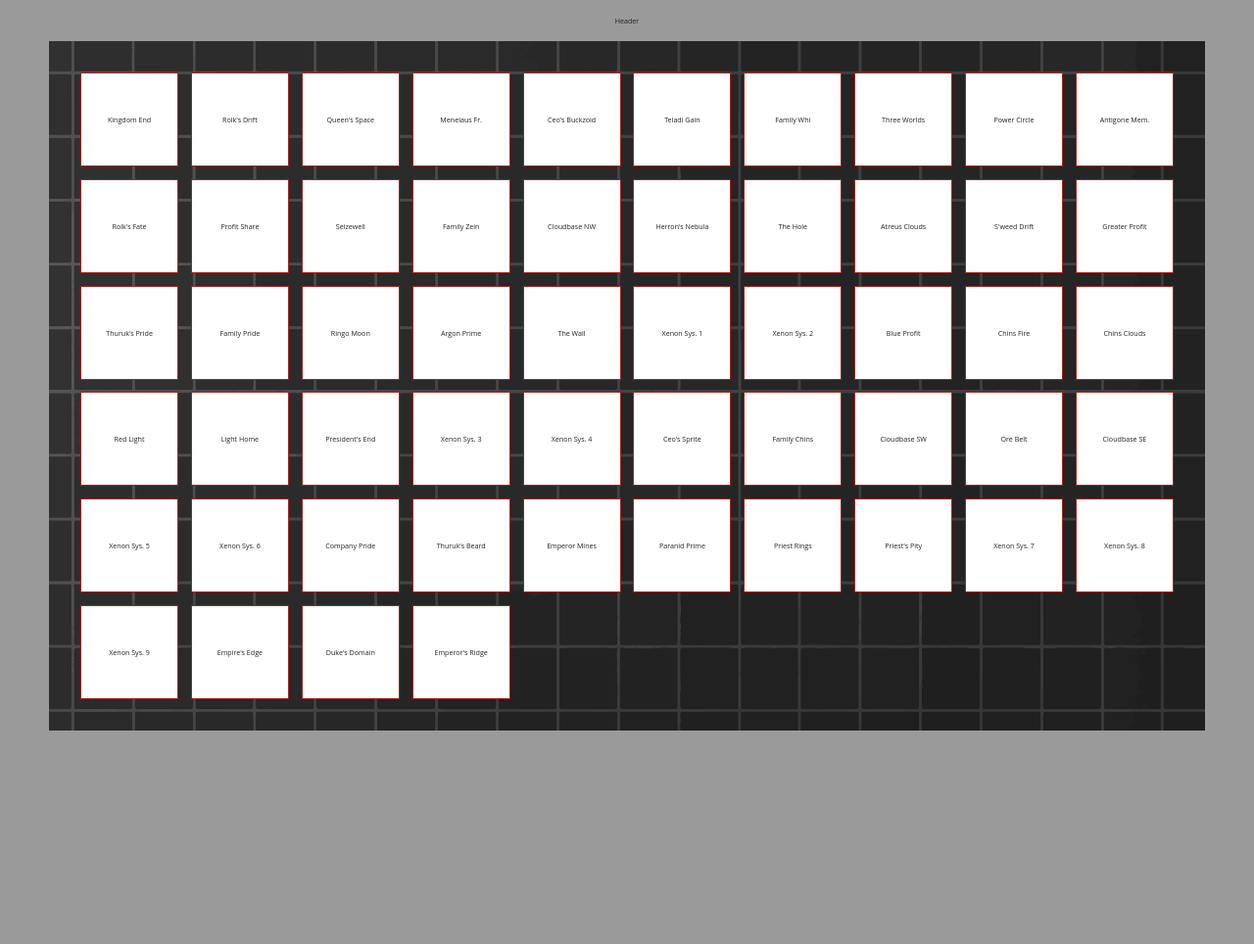
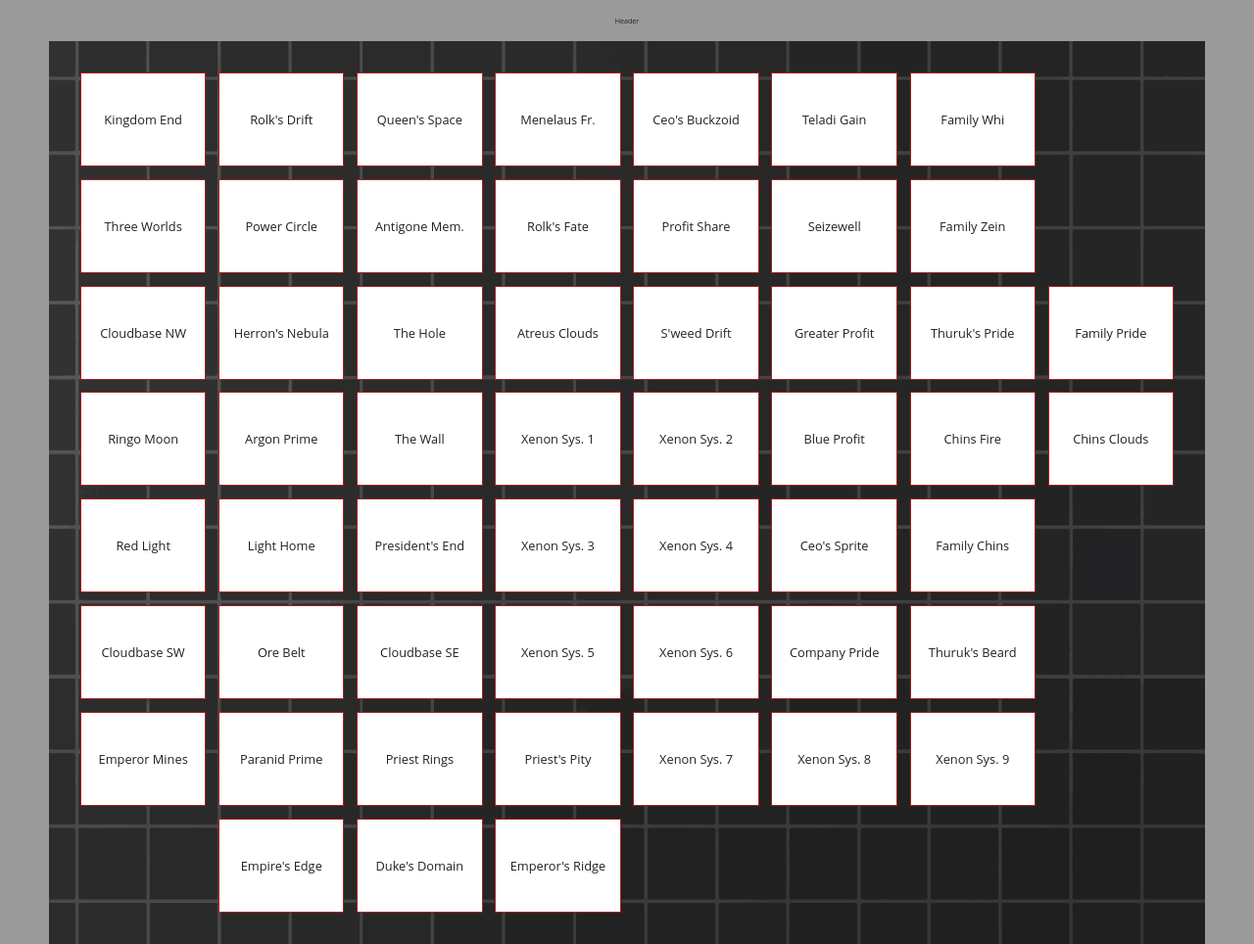
Before and after one commit to Podexus23/12-x-btf-map, a website with bundled scripts: page index.html in a window 1280 px wide. Shown: the whole page at 98% size. Before the commit the page ends 800 px from the top, so only its background shows below. Built offline with nearby package versions, Linux system fonts and the light colour scheme.

Commit message:
feat: generate simple map

```diff
--- /dev/null
+++ b/src/js/config.js
@@ -0,0 +1,3 @@
+export const mapSize = 64;
+export const mapRowSize = 8;
+export const mapColSize = 8;
--- /dev/null
+++ b/src/js/data/racesData.js
@@ -0,0 +1 @@
+const races = ["Argon", "Boron", "Paranid", "Split", "Teladi", "Xenon"];
--- /dev/null
+++ b/src/js/data/systemsData.js
@@ -0,0 +1,299 @@
+const allSystems = [
+  "Kingdom End",
+  "Rolk's Drift",
+  "Queen's Space",
+  "Menelaus Fr.",
+  "Ceo's Buckzoid",
+  "Teladi Gain",
+  "Family Whi",
+
+  "Three Worlds",
+  "Power Circle",
+  "Antigone Mem.",
+  "Rolk's Fate",
+  "Profit Share",
+  "Seizewell",
+  "Family Zein",
+
+  "Cloudbase NW",
+  "Herron's Nebula",
+  "The Hole",
+  "Atreus Clouds",
+  "S'weed Drift",
+  "Greater Profit",
+  "Thuruk's Pride",
+  "Family Pride",
+
+  "Ringo Moon",
+  "Argon Prime",
+  "The Wall",
+  "Xenon Sys. 1",
+  "Xenon Sys. 2",
+  "Blue Profit",
+  "Chins Fire",
+  "Chins Clouds",
+
+  "Red Light",
+  "Light Home",
+  "President's End",
+  "Xenon Sys. 3",
+  "Xenon Sys. 4",
+  "Ceo's Sprite",
+  "Family Chins",
+
+  "Cloudbase SW",
+  "Ore Belt",
+  "Cloudbase SE",
+  "Xenon Sys. 5",
+  "Xenon Sys. 6",
+  "Company Pride",
+  "Thuruk's Beard",
+
+  "Emperor Mines",
+  "Paranid Prime",
+  "Priest Rings",
+  "Priest's Pity",
+  "Xenon Sys. 7",
+  "Xenon Sys. 8",
+  "Xenon Sys. 9",
+
+  "Empire's Edge",
+  "Duke's Domain",
+  "Emperor's Ridge",
+];
+
+const systems = {
+  //first row
+  "Kingdom End": {
+    race: "Boron",
+    coords: [0, 0],
+  },
+  "Rolk's Drift": {
+    race: "Boron",
+    coords: [0, 1],
+  },
+  "Queen's Space": {
+    race: "Boron",
+    coords: [0, 2],
+  },
+  "Menelaus Fr.": {
+    race: "Boron",
+    coords: [0, 3],
+  },
+  "Ceo's Buckzoid": {
+    race: "Argon",
+    coords: [0, 4],
+  },
+  "Teladi Gain": {
+    race: "Argon",
+    coords: [0, 5],
+  },
+  "Family Whi": {
+    race: "Split",
+    coords: [0, 6],
+  },
+
+  //second row
+  "Three Worlds": {
+    race: "Argon",
+    coords: [1, 0],
+  },
+  "Power Circle": {
+    race: "Argon",
+    coords: [1, 1],
+  },
+  "Antigone Mem.": {
+    race: "Argon",
+    coords: [1, 2],
+  },
+  "Rolk's Fate": {
+    race: "Boron",
+    coords: [1, 3],
+  },
+  "Profit Share": {
+    race: "Teladi",
+    coords: [1, 4],
+  },
+  Seizewell: {
+    race: "Teladi",
+    neighbours: {
+      north: `Teladi Gain`,
+      west: "Profit Share",
+      south: "Greater Profit",
+      east: null,
+    },
+    coords: [1, 5],
+  },
+  "Family Zein": {
+    race: "Split",
+    coords: [1, 6],
+  },
+  //third row
+  "Cloudbase NW": {
+    race: "Argon",
+    coords: [2, 0],
+  },
+  "Herron's Nebula": {
+    race: "Argon",
+    coords: [2, 1],
+  },
+  "The Hole": {
+    race: "Argon",
+    coords: [2, 2],
+  },
+  "Atreus Clouds": {
+    race: "Boron",
+    coords: [2, 3],
+  },
+  "S'weed Drift": {
+    race: "Teladi",
+    coords: [2, 4],
+  },
+  "Greater Profit": {
+    race: "Teladi",
+    coords: [2, 5],
+  },
+  "Thuruk's Pride": {
+    race: "Split",
+    coords: [2, 6],
+  },
+  "Family Pride": {
+    race: "Split",
+    coords: [2, 7],
+  },
+  //Fourth row
+
+  "Ringo Moon": {
+    race: "Argon",
+    coords: [3, 0],
+  },
+  "Argon Prime": {
+    race: "Argon",
+    coords: [3, 1],
+  },
+  "The Wall": {
+    race: "Argon",
+    coords: [3, 2],
+  },
+  "Xenon Sys. 1": {
+    race: "Xenon",
+    coords: [3, 3],
+  },
+  "Xenon Sys. 2": {
+    race: "Xenon",
+    coords: [3, 4],
+  },
+  "Blue Profit": {
+    race: "Teladi",
+    coords: [3, 5],
+  },
+  "Chins Fire": {
+    race: "Split",
+    coords: [3, 6],
+  },
+  "Chins Clouds": {
+    race: "Split",
+    coords: [3, 7],
+  },
+  //fifth row
+  "Red Light": {
+    race: "Argon",
+    coords: [4, 0],
+  },
+  "Light Home": {
+    race: "Argon",
+    coords: [4, 1],
+  },
+  "President's End": {
+    race: "Argon",
+    coords: [4, 2],
+  },
+  "Xenon Sys. 3": {
+    race: "Xenon",
+    coords: [4, 3],
+  },
+  "Xenon Sys. 4": {
+    race: "Xenon",
+    coords: [4, 4],
+  },
+  "Ceo's Sprite": {
+    race: "Teladi",
+    coords: [4, 5],
+  },
+  "Family Chins": {
+    race: "Split",
+    coords: [4, 6],
+  },
+  //sixth row
+  "Cloudbase SW": {
+    race: "Argon",
+    coords: [5, 0],
+  },
+  "Ore Belt": {
+    race: "Argon",
+    coords: [5, 1],
+  },
+  "Cloudbase SE": {
+    race: "Argon",
+    coords: [5, 2],
+  },
+  "Xenon Sys. 5": {
+    race: "Xenon",
+    coords: [5, 3],
+  },
+  "Xenon Sys. 6": {
+    race: "Xenon",
+    coords: [5, 4],
+  },
+  "Company Pride": {
+    race: "Teladi",
+    coords: [5, 5],
+  },
+  "Thuruk's Beard": {
+    race: "Split",
+    coords: [5, 6],
+  },
+  //seventh row
+  "Emperor Mines": {
+    race: "Paranid",
+    coords: [6, 0],
+  },
+  "Paranid Prime": {
+    race: "Paranid",
+    coords: [6, 1],
+  },
+  "Priest Rings": {
+    race: "Paranid",
+    coords: [6, 2],
+  },
+  "Priest's Pity": {
+    race: "Paranid",
+    coords: [6, 3],
+  },
+  "Xenon Sys. 7": {
+    race: "Xenon",
+    coords: [6, 4],
+  },
+  "Xenon Sys. 8": {
+    race: "Xenon",
+    coords: [6, 5],
+  },
+  "Xenon Sys. 9": {
+    race: "Xenon",
+    coords: [6, 6],
+  },
+  //eight row
+  "Empire's Edge": {
+    race: "Paranid",
+    coords: [7, 1],
+  },
+  "Duke's Domain": {
+    race: "Paranid",
+    coords: [7, 2],
+  },
+  "Emperor's Ridge": {
+    race: "Paranid",
+    coords: [7, 3],
+  },
+};
+export { systems, allSystems };
--- a/src/js/model.js
+++ b/src/js/model.js
@@ -1,23 +1,58 @@
-import { systems, allSystems } from "./systemsData.js";
+import { systems, allSystems } from "./data/systemsData.js";
+import { mapColSize, mapRowSize, mapSize } from "./config.js";
 
 const mainContainer = document.querySelector(".container");
 const mapContainer = document.querySelector(".map");
 const header = document.querySelector(".header");
 
-const mapBlocks = allSystems;
+/**
+ * Create empty blocks for the map
+ * @param {number} numOfBlocks
+ */
+const createMapBlocks = function (numOfBlocks) {
+  let columnCoord = 0;
+  for (let i = 0; i < numOfBlocks; i++) {
+    let rowCoord = i % mapRowSize;
+    columnCoord = Math.floor(i / mapColSize);
 
-const addMapBlocks = function () {
-  mapBlocks.forEach((block) => {
     const div = document.createElement("div");
     div.classList.add("map__block");
-    div.textContent = block;
+    div.textContent = `block`;
+    div.dataset.coords = `${rowCoord},${columnCoord}`;
+
     mapContainer.append(div);
+  }
+};
+/**
+ * Add data to map block from Data about systems
+ */
+const generateMap = function () {
+  const names = Object.keys(systems);
+
+  let blocks = mapContainer.querySelectorAll(".map__block");
+  blocks.forEach((block) => {
+    const [x, y] = block.dataset.coords.split(",");
+    let isEmpty = true;
+
+    names.forEach((name, i) => {
+      const [sysY, sysX] = systems[`${name}`].coords;
+
+      if (+sysX === +x && +sysY === +y) {
+        block.textContent = name;
+        names.splice(i, 1);
+        block.classList.remove("hidden");
+        isEmpty = false;
+        return;
+      }
+    });
+    if (isEmpty) block.classList.add("hidden");
   });
+  console.log(blocks);
 };
 
 const init = function () {
-  console.log(systems);
-  addMapBlocks();
+  createMapBlocks(mapSize);
+  generateMap();
 };
 
 export { init };
--- a/src/js/systemsData.js
+++ /dev/null
@@ -1,108 +0,0 @@
-const races = ["Argon", "Boron", "Paranid", "Split", "Teladi", "Xenon"];
-
-export const allSystems = [
-  "Kingdom End",
-  "Rolk's Drift",
-  "Queen's Space",
-  "Menelaus Fr.",
-
-  "Ceo's Buckzoid",
-  "Teladi Gain",
-  "Family Whi",
-  "Three Worlds",
-
-  "Power Circle",
-  "Antigone Mem.",
-  "Rolk's Fate",
-  "Profit Share",
-  "Seizewell",
-  "Family Zein",
-  "Cloudbase NW",
-  "Herron's Nebula",
-  "The Hole",
-  "Atreus Clouds",
-  "S'weed Drift",
-  "Greater Profit",
-  "Thuruk's Pride",
-  "Family Pride",
-  "Ringo Moon",
-  "Argon Prime",
-  "The Wall",
-  "Xenon Sys. 1",
-  "Xenon Sys. 2",
-  "Blue Profit",
-  "Chins Fire",
-  "Chins Clouds",
-  "Red Light",
-  "Light Home",
-  "President's End",
-  "Xenon Sys. 3",
-  "Xenon Sys. 4",
-  "Ceo's Sprite",
-  "Family Chins",
-  "Cloudbase SW",
-  "Ore Belt",
-  "Cloudbase SE",
-  "Xenon Sys. 5",
-  "Xenon Sys. 6",
-  "Company Pride",
-  "Thuruk's Beard",
-  "Emperor Mines",
-  "Paranid Prime",
-  "Priest Rings",
-  "Priest's Pity",
-  "Xenon Sys. 7",
-  "Xenon Sys. 8",
-  "Xenon Sys. 9",
-  "Empire's Edge",
-  "Duke's Domain",
-  "Emperor's Ridge",
-];
-
-const systems = {
-  "Kingdom End": {
-    race: "Boron",
-    coords: [0, 0],
-  },
-  "Rolk's Drift": {
-    race: "Boron",
-    coords: [0, 1],
-  },
-  "Queen's Space": {
-    race: "Boron",
-    coords: [0, 2],
-  },
-  "Menelaus Fr.": {
-    race: "Boron",
-    coords: [0, 3],
-  },
-
-  "Ceo's Buckzoid": {
-    race: "Argon",
-    coords: [0, 4],
-  },
-  "Teladi Gain": {
-    race: "Argon",
-    coords: [0, 5],
-  },
-  "Family Whi": {
-    race: "Split",
-    coords: [0, 6],
-  },
-  "Three Worlds": {
-    race: "Argon",
-    coords: [1, 0],
-  },
-
-  Seizewell: {
-    race: "Teladi",
-    neighbours: {
-      north: `Teladi Gain`,
-      west: "Profit Share",
-      south: "Greater Profit",
-      east: null,
-    },
-    coords: [5, 1],
-  },
-};
-export { systems };
--- a/src/sass/base/_helpers.scss
+++ b/src/sass/base/_helpers.scss
@@ -53,3 +53,12 @@
   position: absolute;
   width: 1px;
 }
+
+.hidden {
+  visibility: hidden;
+  -webkit-user-select: none;
+     -moz-user-select: none;
+      -ms-user-select: none;
+          user-select: none;
+  overflow: hidden;
+}
--- a/src/sass/components/_map-block.scss
+++ b/src/sass/components/_map-block.scss
@@ -1,16 +1,20 @@
 .map__block {
-  padding: 0.5rem;
   background-color: #fff;
   border: 1px solid #a82020;
   min-width: 6rem;
   min-height: 6rem;
+
   display: flex;
   align-items: center;
   justify-content: center;
+
+  padding: 0.5rem;
   cursor: pointer;
 
   -webkit-user-select: none;
   -moz-user-select: none;
   -ms-user-select: none;
   user-select: none;
+
+  font-size: 0.8rem;
 }
--- /dev/null
+++ b/src/sass/components/_map.scss
@@ -0,0 +1,6 @@
+.map {
+  position: relative;
+  display: grid;
+  grid-template-columns: repeat(8, 1fr);
+  gap: 0.8rem;
+}
--- a/src/sass/main.scss
+++ b/src/sass/main.scss
@@ -13,7 +13,7 @@
 @import "layout/header", "layout/footer";
 
 // 5. Components
-@import "components/button", "components/map-block";
+@import "components/button", "components/map-block", "components/map";
 
 // 6. Page-specific styles
 @import "pages/home";
--- a/src/sass/pages/_home.scss
+++ b/src/sass/pages/_home.scss
@@ -6,12 +6,6 @@ body {
   position: relative;
 }
 
-.map {
-  position: relative;
-  display: grid;
-  grid-template-columns: repeat(10, 10fr);
-  gap: 0.8rem;
-}
 .main {
   & .container {
     background: url(../../../../../src/assets/rm301-eye-10-c.jpg);
```
Also changed, not shown: style.css, 1 other file.
